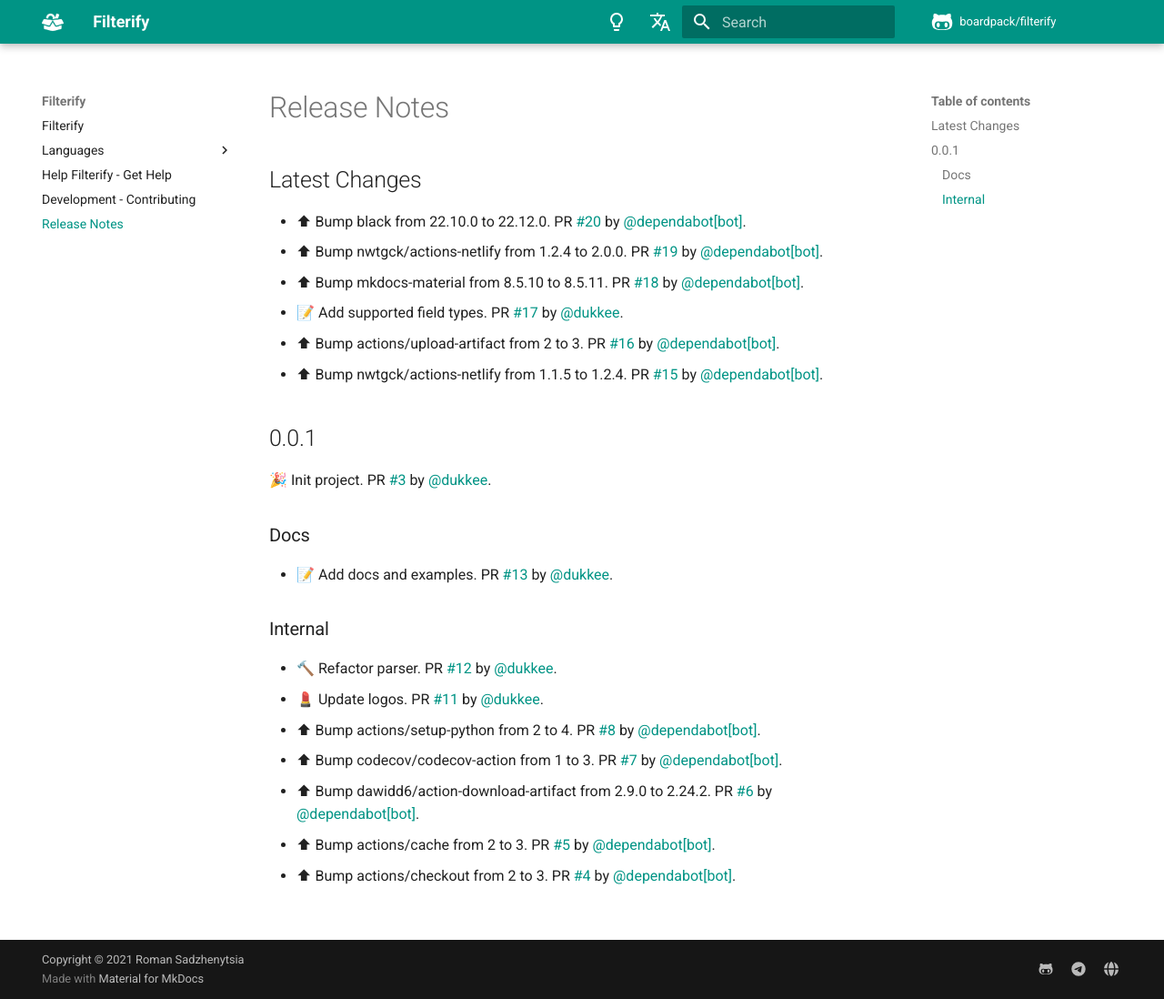
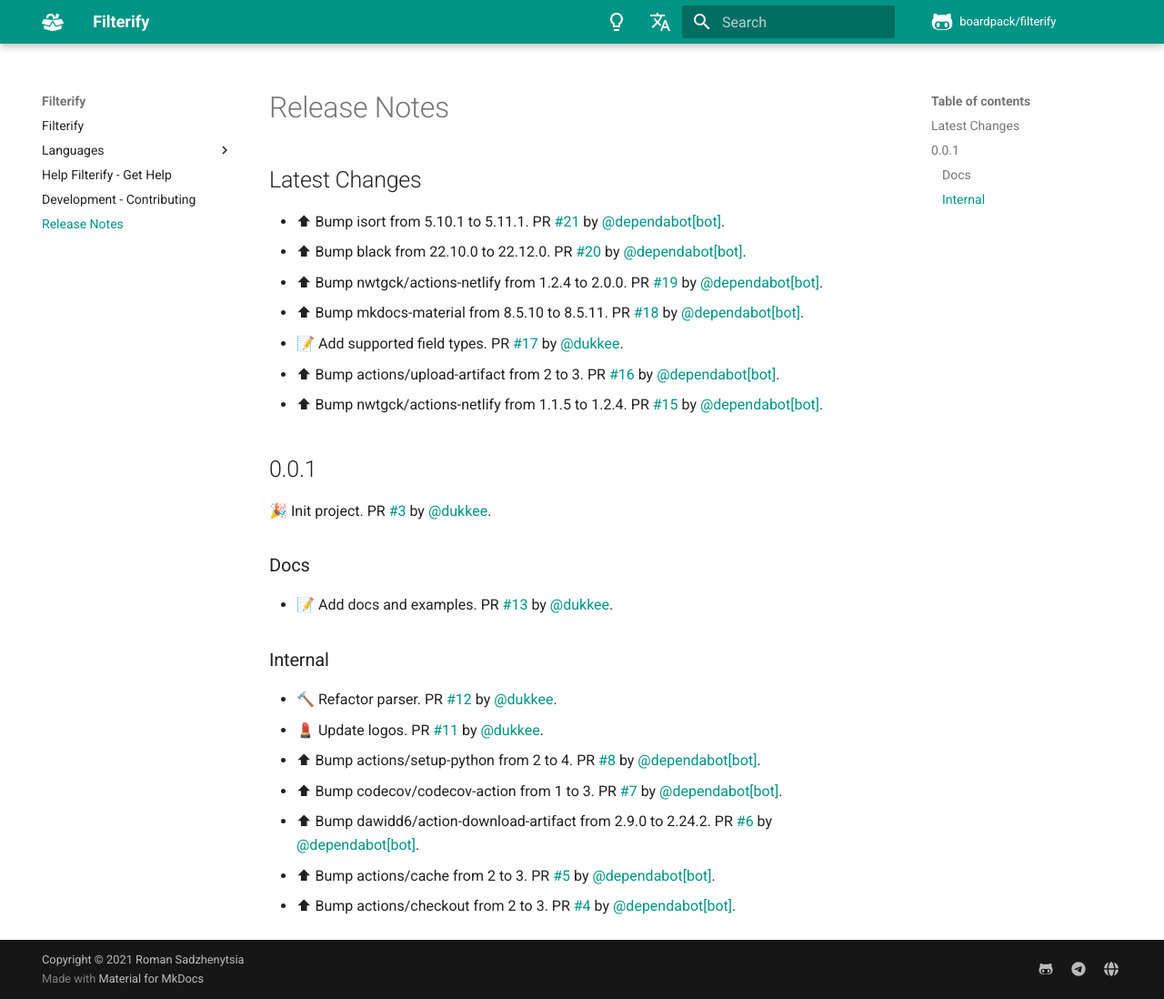
Before and after one commit to boardpack/filterify, an MkDocs documentation site: the page built from docs/en/docs/release-notes.md, in a window 1280 px wide and 1098 px high. Shown: the whole window at 91% size. Built offline with MkDocs 1.6.1 and Material for MkDocs 9.7.7, drawn with Linux system fonts in a browser that asks for light colours; comment, search, counter and statistics services are not loaded.

Commit message:
📝 Update release notes

```diff
--- a/docs/en/docs/release-notes.md
+++ b/docs/en/docs/release-notes.md
@@ -2,6 +2,7 @@
 
 ## Latest Changes
 
+* ⬆ Bump isort from 5.10.1 to 5.11.1. PR [#21](https://github.com/boardpack/filterify/pull/21) by [@dependabot[bot]](https://github.com/apps/dependabot).
 * ⬆ Bump black from 22.10.0 to 22.12.0. PR [#20](https://github.com/boardpack/filterify/pull/20) by [@dependabot[bot]](https://github.com/apps/dependabot).
 * ⬆ Bump nwtgck/actions-netlify from 1.2.4 to 2.0.0. PR [#19](https://github.com/boardpack/filterify/pull/19) by [@dependabot[bot]](https://github.com/apps/dependabot).
 * ⬆ Bump mkdocs-material from 8.5.10 to 8.5.11. PR [#18](https://github.com/boardpack/filterify/pull/18) by [@dependabot[bot]](https://github.com/apps/dependabot).
```
